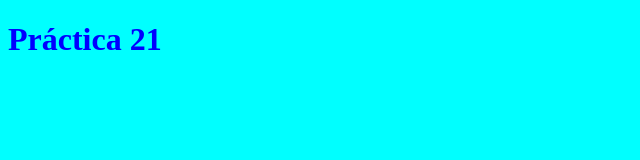
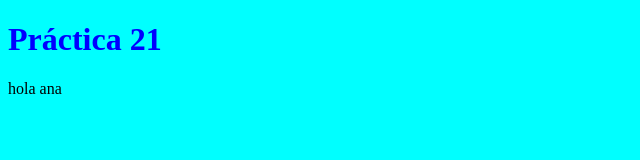
Before and after one commit to ArturoSantoss/Practica21, a plain HTML site: page index.html in a window 1280 px wide. Shown: the full height of the page, 0-640 px from the left. Drawn offline with Linux system fonts and the light colour scheme.

Commit message:
agregue un psrrafo nuevo

```diff
--- a/index.html
+++ b/index.html
@@ -8,5 +8,6 @@
 </head>
 <body>
     <h1>Práctica 21</h1>
+    <p>hola ana</p>
 </body>
 </html>
```
